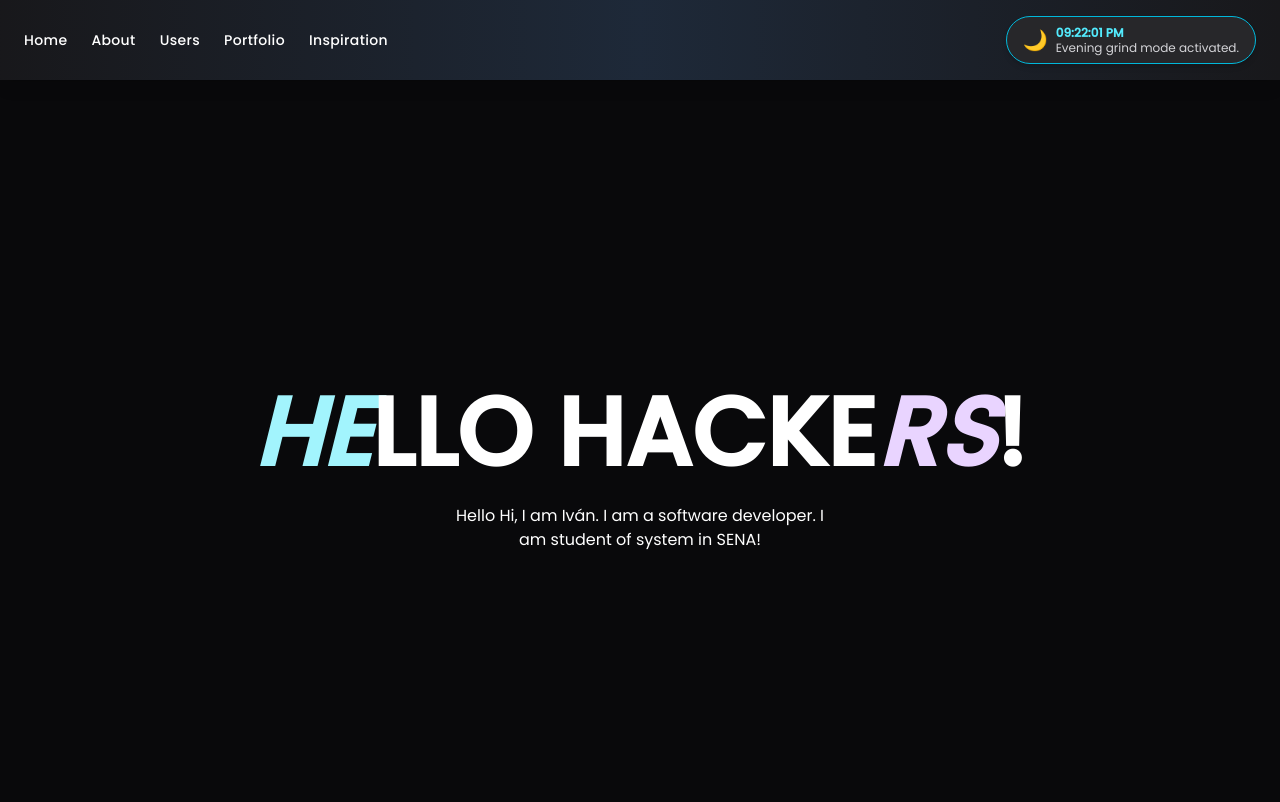
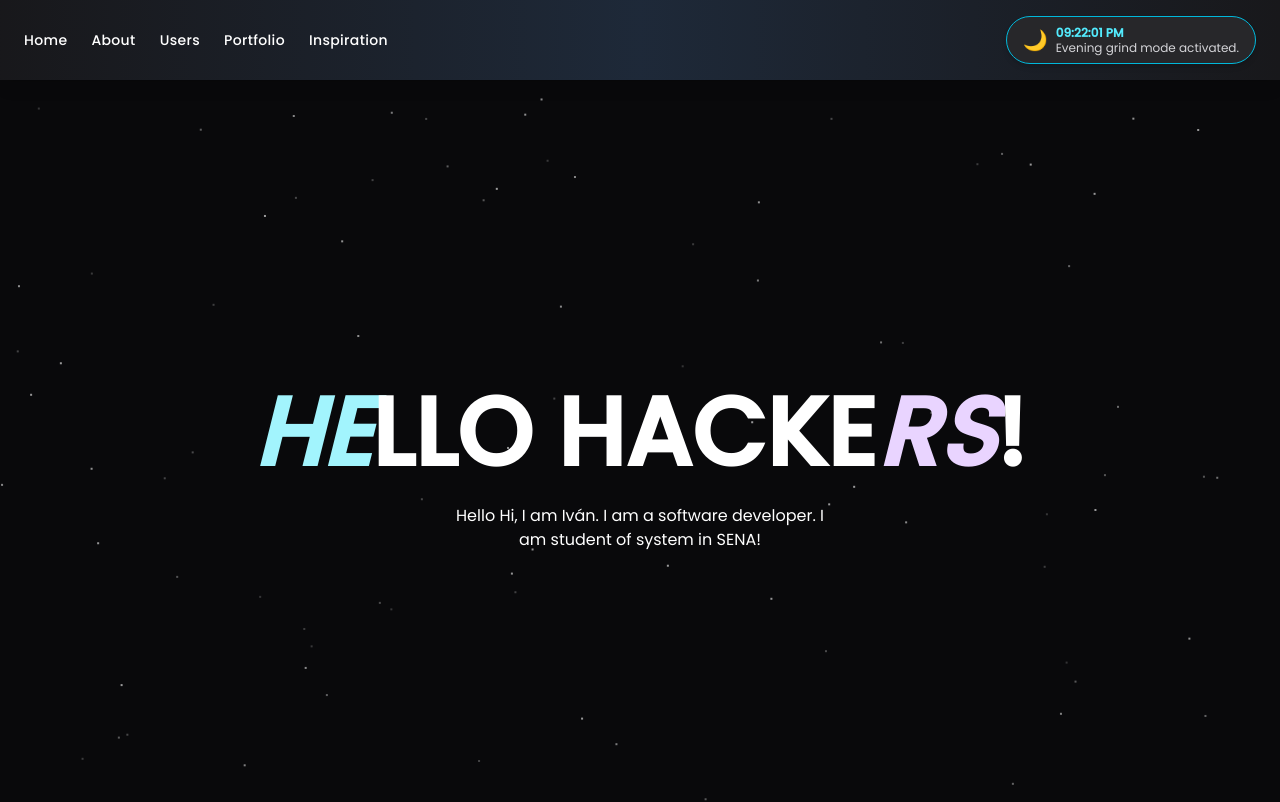
Before and after one commit to IvanDeveloper10/react-multipage-app, a Next.js app: page / in a window 1280 px wide. Shown: the top 802 px of the page. Built offline with nearby package versions, Linux system fonts and the light colour scheme; no server answers.

Commit message:
first commit

```diff
--- a/src/app/globals.css
+++ b/src/app/globals.css
@@ -6,14 +6,14 @@
     width: 100%;
     height: 100%;
     overflow: hidden;
-    z-index: -1;
+    z-index: 1;
   }
 
   .star {
     position: absolute;
     width: 2px;
     height: 2px;
-    background: black;
+    background: white;
     border-radius: 9999px;
     opacity: 0.8;
     animation: twinkle var(--duration) infinite ease-in-out,
```
